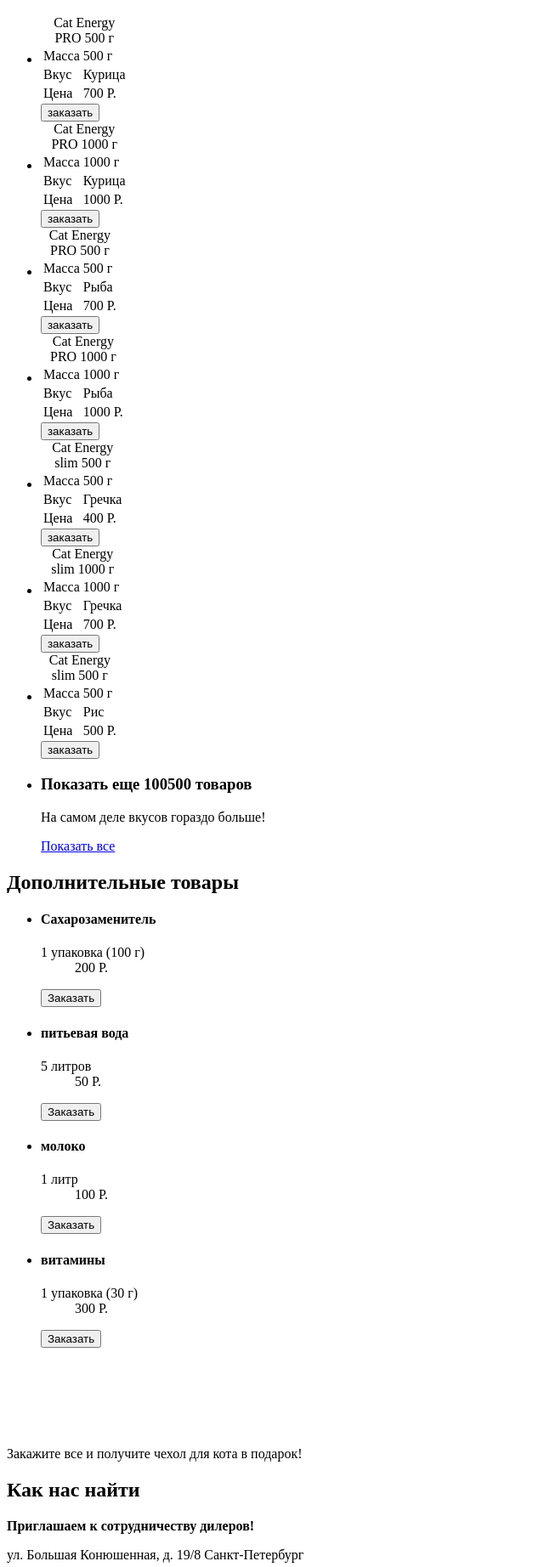
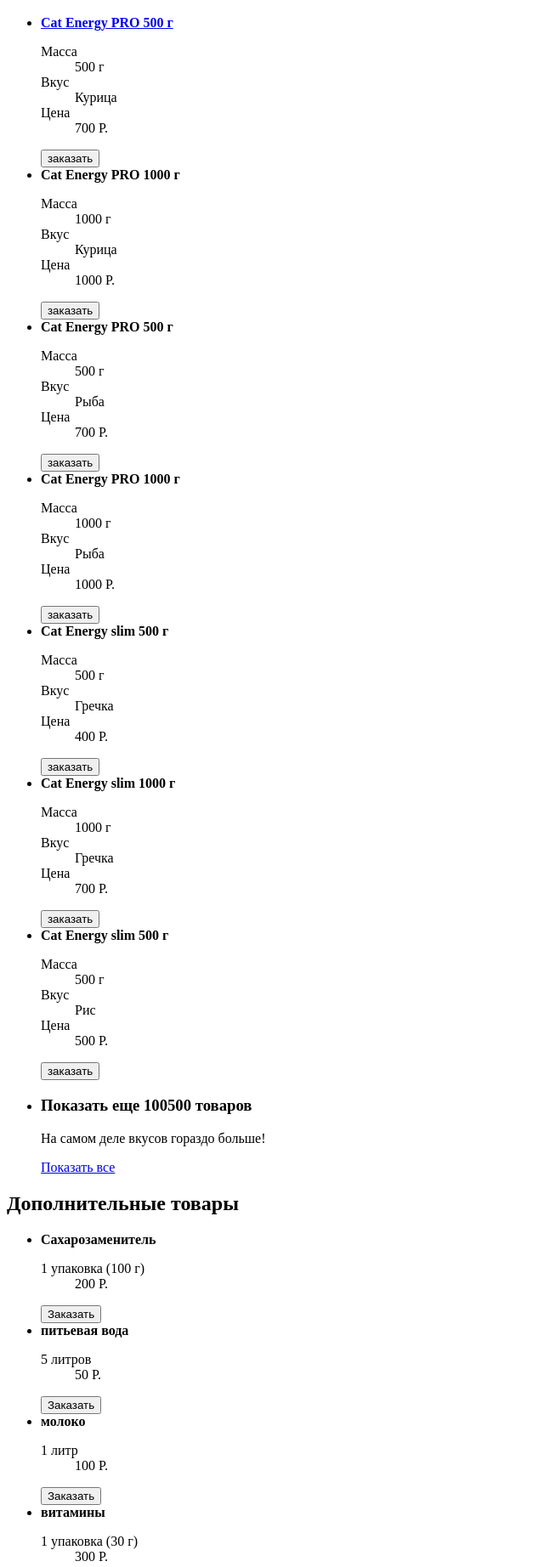
Before and after one commit to htmlacademy-adaptive/1751581-cat-energy-26, a website: page source/catalog.html in a window 1280 px wide. Shown: the part 202-2046 px from the top of the page at 85% size, without its empty margins (0-640 px from the left). Drawn offline with Linux system fonts and the light colour scheme.

Commit message:
Поправки БЭМ

```diff
--- a/source/catalog.html
+++ b/source/catalog.html
@@ -5,162 +5,134 @@
     <title>HTML Academy: Кэт энерджи</title>
   </head>
   <body class="page__body">
-    <header class="main-header">
-      <a class="main-header__logo-image">
-        <img src="img/logo-mobile.svg" width="33.32" height="37.61" alt="Голова рыжего кота">
+    <header class="page-header">
+      <a class="page-header__logo" href="index.html">
+        <img class="page-header__logo-image" src="img/logo-mobile.svg" width="33.32" height="37.61" alt="Голова рыжего кота">
       </a>
-      <a class="main-header__logo-text">
-        <img src="img/logo-mobile-2.svg" width="101" height="18" alt="Cat Energy">
+      <a class="page-header__logo" href="index.html">
+        <img class="page-header__logo-text" src="img/logo-mobile-2.svg" width="101" height="18" alt="Надпись Cat Energy">
       </a>
-      <nav class="main-header__navigation main-navigation">
-        <button class="main-navigation__toggle" type="button">
-          <span class="visually-hidden">Открыть меню</span>
-        </button>
-        <div class="main-navigation__wrapper">
-          <ul class="main-navigation__list site-list">
+      <nav class="page-header__navigation navigation">
+        <div class="navigation__wrapper">
+          <button class="navigation__toggle" type="button">
+            <span class="visually-hidden">Открыть меню</span>
+          </button>
+          <ul class="navigation__list site-list">
             <li class="site-list__item">
               <a class="site-list__link" href="index.html">Главная</a>
             </li>
             <li class="site-list__item">
-              <a class="site-list__link" href="catalog.html">Каталог продукции</a>
+              <a class="site-list__link site-list__link--current" href="catalog.html">Каталог продукции</a>
             </li>
-            <li class="site-list__item site-list__item--current">
+            <li class="site-list__item">
               <a class="site-list__link" href="form.html">Подбор программы</a>
             </li>
           </ul>
         </div>
       </nav>
     </header>
-    <main class="catalog-products">
-      <h1 class="catalog-products__title">Католог продукции</h1>
-      <section class="catalog-products__cards">
-        <div class="catalog-products__wrapper">
-          <ul class="catalog-products__list products-list">
-            <li class="product-item">
-              <table class="product">
-                <caption class="product__title">Cat Energy PRO 500 г</caption>
-                <tr>
-                  <td>Масса</td>
-                  <td>500 г</td>
-                </tr>
-                <tr>
-                  <td>Вкус</td>
-                  <td>Курица</td>
-                </tr>
-                <tr>
-                  <td>Цена</td>
-                  <td>700 Р.</td>
-                </tr>
-              </table>
-              <button class="product-item__button button" type="submit">заказать</button>
+    <main class="catalog">
+      <h1 class="catalog__title heading">Католог продукции</h1>
+      <section class="catalog__cards">
+        <div class="catalog__wrapper">
+          <ul class="catalog__list">
+            <li class="catalog__item card">
+              <a class="card__link" href="#">
+                <b class="card__title">Cat Energy PRO 500 г</b>
+              </a>
+              <dl class="card__description">
+                <dt>Масса</dt>
+                <dd>500 г</dd>
+                <dt>Вкус</dt>
+                <dd>Курица</dd>
+                <dt>Цена</dt>
+                <dd>700 Р.</dd>
+              </dl>
+              <button class="card__button button" type="submit">заказать</button>
             </li>
-            <li class="product-item">
-              <table class="product">
-                <caption class="product__title">Cat Energy PRO 1000 г</caption>
-                <tr>
-                  <td>Масса</td>
-                  <td>1000 г</td>
-                </tr>
-                <tr>
-                  <td>Вкус</td>
-                  <td>Курица</td>
-                </tr>
-                <tr>
-                  <td>Цена</td>
-                  <td>1000 Р.</td>
-                </tr>
-              </table>
-              <button class="product-item__button button" type="submit">заказать</button>
+            <li class="product-item card">
+              <a class="card__link">
+                <b class="card__title">Cat Energy PRO 1000 г</b>
+              </a>
+              <dl class="card__description">
+                <dt>Масса</dt>
+                <dd>1000 г</dd>
+                <dt>Вкус</dt>
+                <dd>Курица</dd>
+                <dt>Цена</dt>
+                <dd>1000 Р.</dd>
+              </dl>
+              <button class="card__button button" type="submit">заказать</button>
             </li>
-            <li class="product-item">
-              <table class="product">
-                <caption class="product__title">Cat Energy PRO 500 г</caption>
-                <tr>
-                  <td>Масса</td>
-                  <td>500 г</td>
-                </tr>
-                <tr>
-                  <td>Вкус</td>
-                  <td>Рыба</td>
-                </tr>
-                <tr>
-                  <td>Цена</td>
-                  <td>700 Р.</td>
-                </tr>
-              </table>
-              <button class="product-item__button button" type="submit">заказать</button>
+            <li class="product-item card">
+              <a class="card__link">
+                <b class="card__title">Cat Energy PRO 500 г</b>
+              </a>
+              <dl class="card__description">
+                <dt>Масса</dt>
+                <dd>500 г</dd>
+                <dt>Вкус</dt>
+                <dd>Рыба</dd>
+                <dt>Цена</dt>
+                <dd>700 Р.</dd>
+              </dl>
+              <button class="card__button button" type="submit">заказать</button>
             </li>
-            <li class="product-item">
-              <table class="product">
-                <caption class="product__title">Cat Energy PRO 1000 г</caption>
-                <tr>
-                  <td>Масса</td>
-                  <td>1000 г</td>
-                </tr>
-                <tr>
-                  <td>Вкус</td>
-                  <td>Рыба</td>
-                </tr>
-                <tr>
-                  <td>Цена</td>
-                  <td>1000 Р.</td>
-                </tr>
-              </table>
-              <button class="product-item__button button" type="submit">заказать</button>
+            <li class="product-item card">
+              <a class="card__link">
+                <b class="card__title">Cat Energy PRO 1000 г</b>
+              </a>
+              <dl class="card__description">
+                <dt>Масса</dt>
+                <dd>1000 г</dd>
+                <dt>Вкус</dt>
+                <dd>Рыба</dd>
+                <dt>Цена</dt>
+                <dd>1000 Р.</dd>
+              </dl>
+              <button class="card__button button" type="submit">заказать</button>
             </li>
-            <li class="product-item">
-              <table class="product">
-                <caption class="product__title">Cat Energy slim 500 г</caption>
-                <tr>
-                  <td>Масса</td>
-                  <td>500 г</td>
-                </tr>
-                <tr>
-                  <td>Вкус</td>
-                  <td>Гречка</td>
-                </tr>
-                <tr>
-                  <td>Цена</td>
-                  <td>400 Р.</td>
-                </tr>
-              </table>
-              <button class="product-item__button button" type="submit">заказать</button>
+            <li class="product-item card">
+              <a class="card__link">
+                <b class="card__title">Cat Energy slim 500 г</b>
+              </a>
+              <dl class="card__description">
+                <dt>Масса</dt>
+                <dd>500 г</dd>
+                <dt>Вкус</dt>
+                <dd>Гречка</dd>
+                <dt>Цена</dt>
+                <dd>400 Р.</dd>
+              </dl>
+              <button class="card__button button" type="submit">заказать</button>
             </li>
-            <li class="product-item">
-              <table class="product">
-                <caption class="product__title">Cat Energy slim 1000 г</caption>
-                <tr>
-                  <td>Масса</td>
-                  <td>1000 г</td>
-                </tr>
-                <tr>
-                  <td>Вкус</td>
-                  <td>Гречка</td>
-                </tr>
-                <tr>
-                  <td>Цена</td>
-                  <td>700 Р.</td>
-                </tr>
-              </table>
-              <button class="product-item__button button" type="submit">заказать</button>
+            <li class="product-item card">
+              <a class="card__link">
+                <b class="card__title">Cat Energy slim 1000 г</b>
+              </a>
+              <dl class="card__description">
+                <dt>Масса</dt>
+                <dd>1000 г</dd>
+                <dt>Вкус</dt>
+                <dd>Гречка</dd>
+                <dt>Цена</dt>
+                <dd>700 Р.</dd>
+              </dl>
+              <button class="card__button button" type="submit">заказать</button>
             </li>
-            <li class="product-item">
-              <table class="product">
-                <caption class="product__title">Cat Energy slim 500 г</caption>
-                <tr>
-                  <td>Масса</td>
-                  <td>500 г</td>
-                </tr>
-                <tr>
-                  <td>Вкус</td>
-                  <td>Рис</td>
-                </tr>
-                <tr>
-                  <td>Цена</td>
-                  <td>500 Р.</td>
-                </tr>
-              </table>
-              <button class="product-item__button button" type="submit">заказать</button>
+            <li class="product-item card">
+              <a class="card__link">
+                <b class="card__title">Cat Energy slim 500 г</b>
+              </a>
+              <dl class="card__description">
+                <dt>Масса</dt>
+                <dd>500 г</dd>
+                <dt>Вкус</dt>
+                <dd>Рис</dd>
+                <dt>Цена</dt>
+                <dd>500 Р.</dd>
+              </dl>
+              <button class="card__button button" type="submit">заказать</button>
             </li>
             <li class="product-item product-item--all">
               <h3 class="product-item__title">Показать еще 100500 товаров</h3>
@@ -174,37 +146,37 @@
         <div class="additional-products__wrapper">
           <h2 class="additional-products__title">Дополнительные товары</h2>
           <ul class="additional-products__list">
-            <li class="additional-products__item additional-products__item--sweetener">
-              <h4>Сахарозаменитель</h4>
-              <dl>
+            <li class="additional-products__item additional-product">
+              <b class="additional-product___title">Сахарозаменитель</b>
+              <dl class="additional-product__description">
                 <dt>1 упаковка (100 г)</dt>
                 <dd>200 Р.</dd>
               </dl>
-              <button class="additional-products__button button" type="button">Заказать</button>
+              <button class="additional-product__button button" type="button">Заказать</button>
             </li>
-            <li>
-              <h4>питьевая вода</h4>
-              <dl>
+            <li class="additional-products__item additional-product">
+              <b class="additional-product___title">питьевая вода</b>
+              <dl class="additional-product__description">
                 <dt>5 литров</dt>
                 <dd>50 Р.</dd>
               </dl>
-              <button class="additional-products__button button" type="button">Заказать</button>
+              <button class="additional-product__button button" type="button">Заказать</button>
             </li>
-            <li>
-              <h4>молоко</h4>
-              <dl>
+            <li class="additional-products__item additional-product">
+              <b class="additional-product___title">молоко</b>
+              <dl class="additional-product__description">
                 <dt>1 литр</dt>
                 <dd>100 Р.</dd>
               </dl>
-              <button class="additional-products__button button" type="button">Заказать</button>
+              <button class="additional-product__button button" type="button">Заказать</button>
             </li>
-            <li>
-              <h4>витамины</h4>
-              <dl>
+            <li class="additional-products__item additional-product">
+              <b class="additional-product___title">витамины</b>
+              <dl class="additional-product__description">
                 <dt>1 упаковка (30 г)</dt>
                 <dd>300 Р.</dd>
               </dl>
-              <button class="additional-products__button button" type="button">Заказать</button>
+              <button class="additional-product__button button" type="button">Заказать</button>
             </li>
           </ul>
           <div class="special-offer">
@@ -224,12 +196,12 @@
         </div>
       </section>
     </main>
-    <footer class="main-footer">
-      <div class="main-footer__wrapper">
-        <a class="main-footer__logo-text">
+    <footer class="page-footer">
+      <div class="page-footer__wrapper">
+        <a class="page-footer__logo-text">
           <img src="img/logo-mobile-2.svg" width="101" height="18" alt="Cat Energy">
         </a>
-        <div class="main-footer__social social">
+        <section class="page-footer__social social">
           <ul class="social__list">
             <li class="social__item">
               <a class="social__link social__link--vkontakte" href="https://vk.com/htmlacademy">Мы в Вконтакте</a>
@@ -241,11 +213,11 @@
               <a class="social__link social__link--telegram" href="https://t.me/htmlacademy">Мы в Телеграме</a>
             </li>
           </ul>
-        </div>
-        <div class="main-footer__copyright copyright">
+        </section>
+        <section class="page-footer__copyright copyright">
           <b class="copyright__text">HTML Academy</b>
           <a class="copyright__link" href="https://htmlacademy.ru/intensive/adaptive">HTML Academy</a>
-        </div>
+        </section>
       </div>
     </footer>
   </body>
```
Also changed, not shown: source/form.html (+91 -96 lines), source/index.html (+56 -70 lines).
